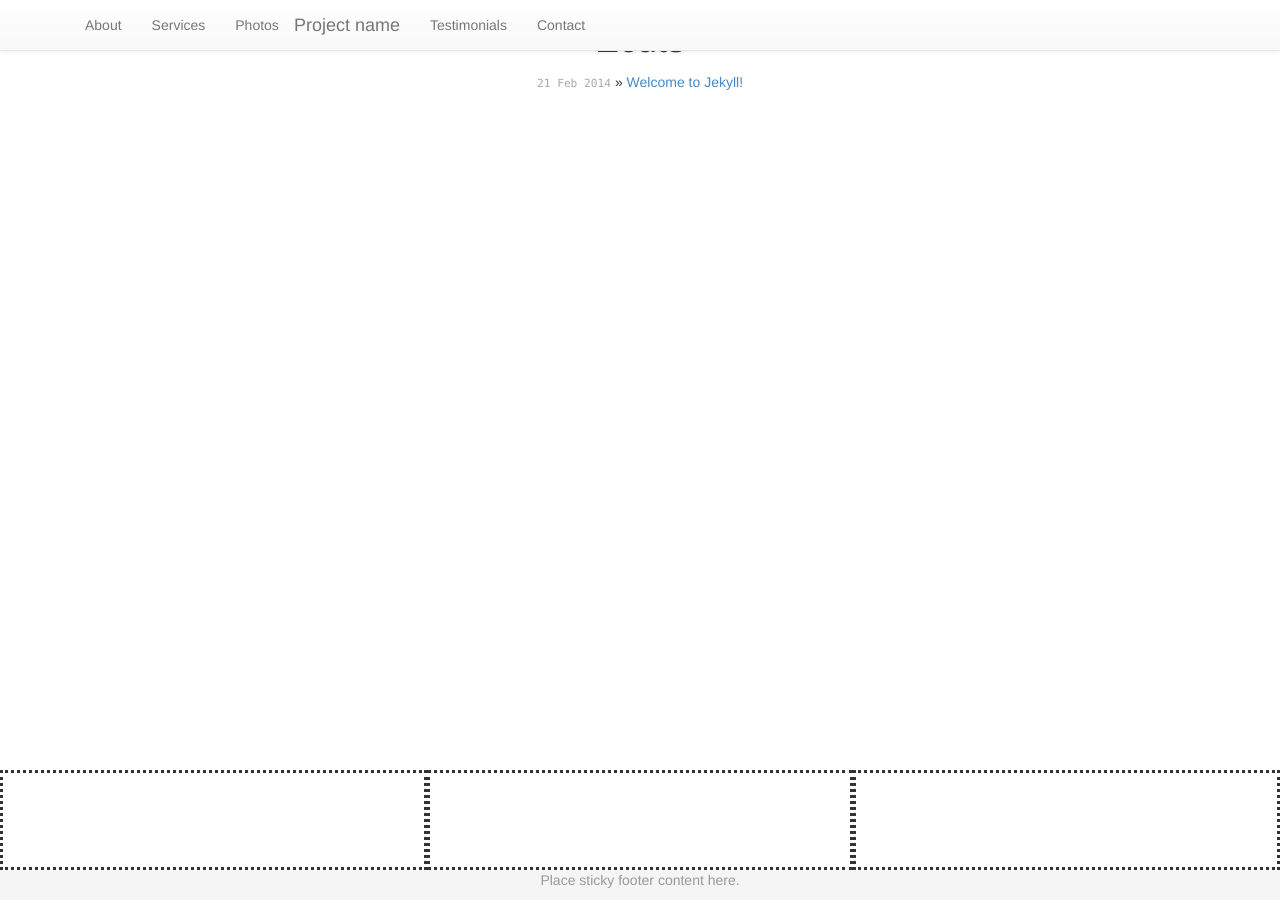
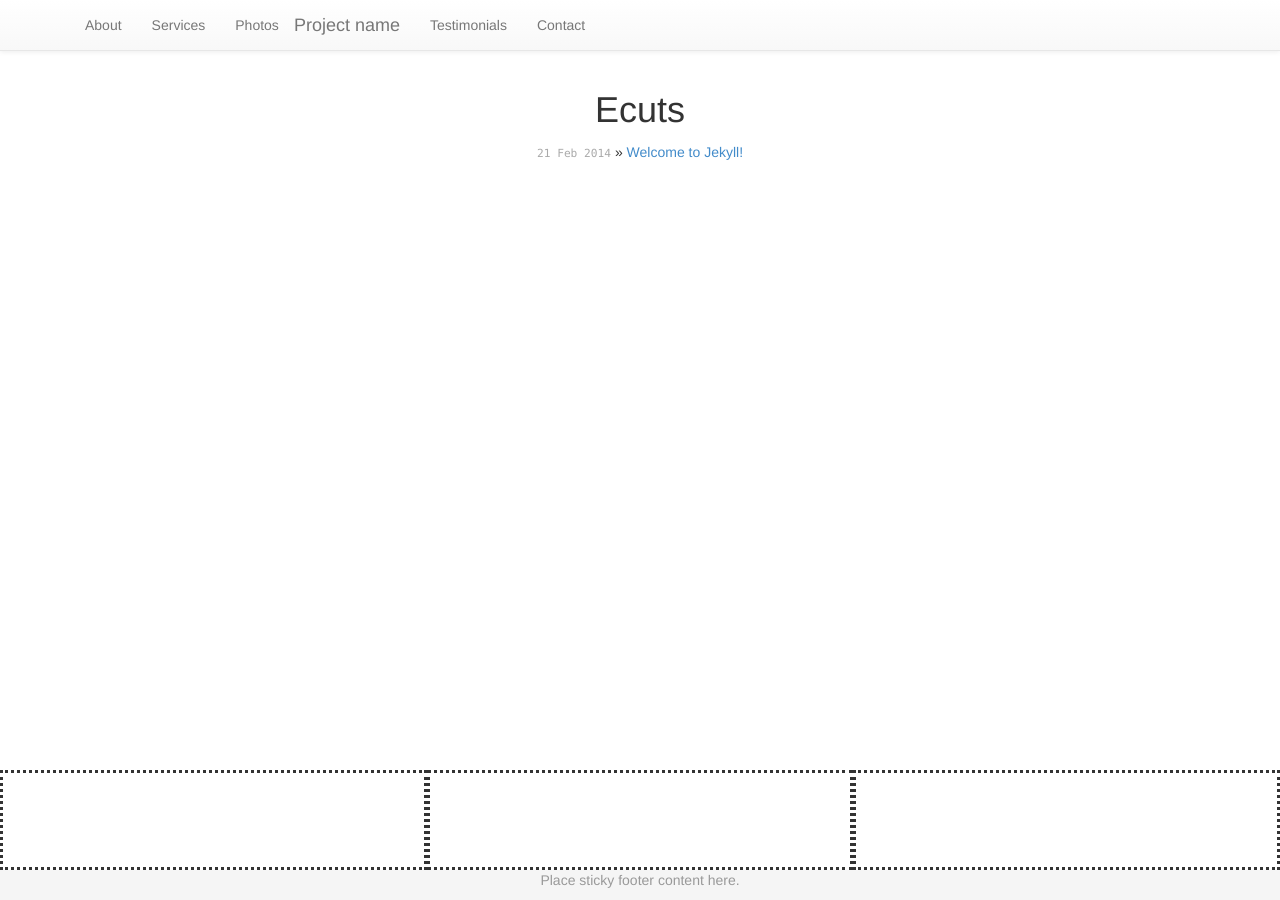
Before and after one commit to ecuts/ecuts.github.io, a Jekyll site: the page built from index.html, in a window 1280 px wide. Built offline with Jekyll 4.4.1, drawn with Linux system fonts in a browser that asks for light colours; nearby versions of some CDN libraries; library files that are not in the unit come from our copies; Markdown is read by kramdown in place of the engine named in the settings.

Commit message:
adding padding to top of body

```diff
--- a/_layouts/default.html
+++ b/_layouts/default.html
@@ -24,6 +24,10 @@
         <![endif]-->
 
         <style>
+            body {
+                padding-top: 70px;
+            }
+
             #footer {
                 position:absolute;
                 bottom: 0;
```
